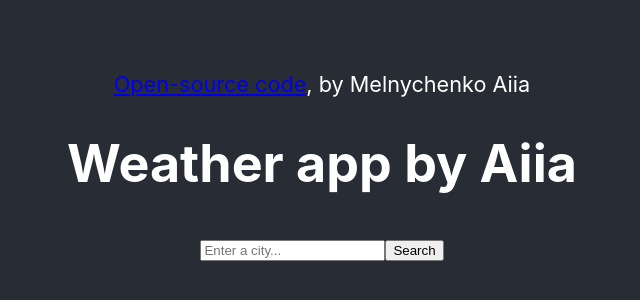
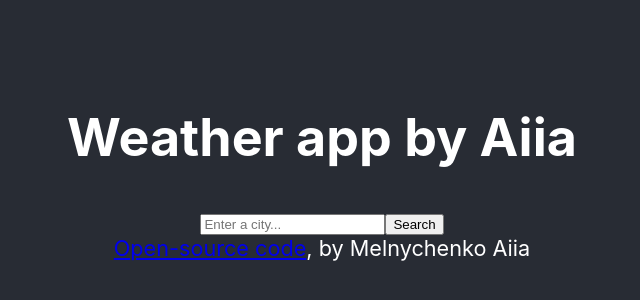
Before and after one commit to MelAiia/aiia-app-react, a React (Create React App) app: page / in a window 1280 px wide. Shown: the part 234-534 px from the top of the page, without its empty margins (318-958 px from the left). Built offline with nearby package versions, Linux system fonts and the light colour scheme.

Commit message:
Changed the Source place

```diff
--- a/src/App.js
+++ b/src/App.js
@@ -6,9 +6,9 @@ function App() {
   return (
     <div className="App">
       <header className="App-header">
-        <Source />
         <h1>Weather app by Aiia</h1>
         <Weather />
+        <Source />
       </header>
     </div>
   );
```
